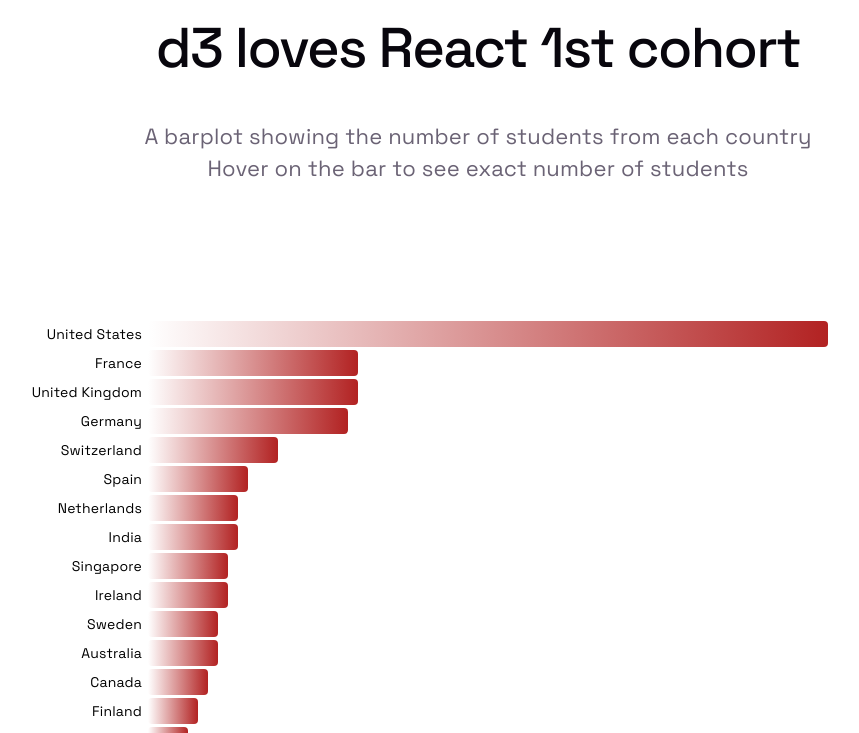
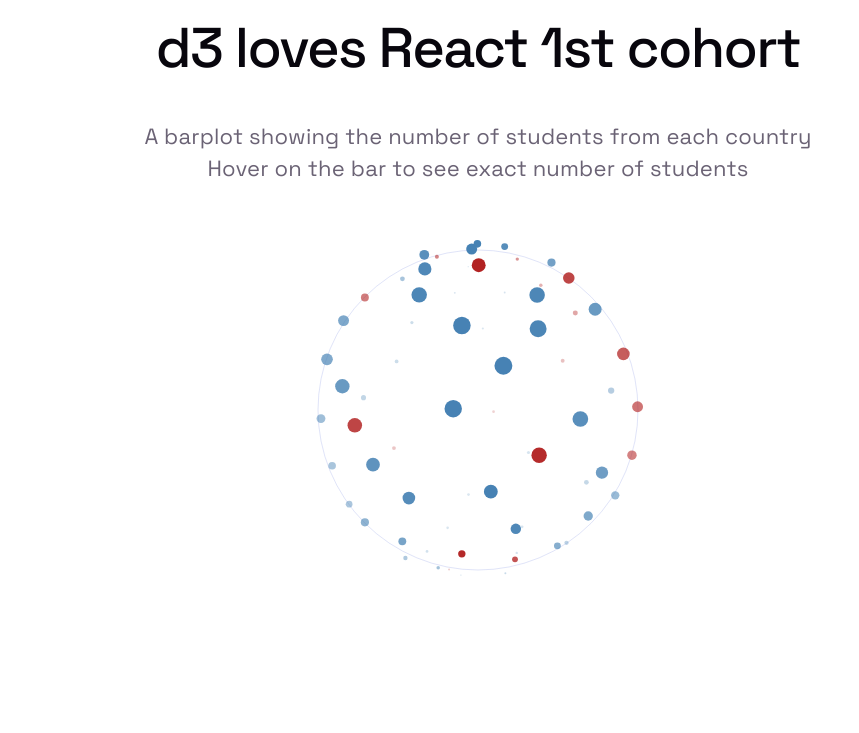
Before and after one commit to mic-wypych/d3_charts, a React (Vite) app: page / in a window 1280 px wide. Shown: the top 733 px of the page, without its empty margins (162-1021 px from the left). Built offline with nearby package versions, Linux system fonts and the light colour scheme.

Commit message:
first version of the circle

```diff
--- a/src/App.jsx
+++ b/src/App.jsx
@@ -1,5 +1,6 @@
 import './App.css'
 import { Barplot } from './Barplot'
+import { SpinningBall } from './SpinningBall'
 
 function App() {
 
@@ -33,6 +34,7 @@ function App() {
       <div>A barplot showing the number of students from each country
         <br></br>Hover on the bar to see exact number of students</div>
 
+      <SpinningBall />
       <Barplot data={data} />
     </div>
   )
--- /dev/null
+++ b/src/SpinningBall.jsx
@@ -0,0 +1,100 @@
+import { useState, useEffect, useRef } from "react";
+
+export const SpinningBall = () => {
+    const width = 400;
+    const height = 400;
+    const cx = width / 2;
+    const cy = height / 2;
+    const R = 160;
+    const N = 11; // number of ellipses (latitude rings)
+
+    const [angle, setAngle] = useState(0);
+    const rafRef = useRef();
+    const startRef = useRef(null);
+    // Per-ring config: fixed on mount
+    const ringConfigs = useRef(
+        Array.from({ length: N }, () => {
+            // Random starting position for the whole ring
+            const ringPhase = Math.random() * 2 * Math.PI;
+
+            // Random number of points: 3 to 5
+            const count = 5 + Math.floor(Math.random() * 3);
+
+            // Generate unequal gaps that sum to 2π:
+            // draw random weights, then normalize to 2π
+            const weights = Array.from({ length: count }, () => 0.5 + Math.random());
+            const total = weights.reduce((s, w) => s + w, 0);
+            const intraOffsets = weights.reduce((acc, w) => {
+                acc.push((acc.at(-1) ?? 0) + (w / total) * 2 * Math.PI);
+                return acc;
+            }, []);
+
+            const colors = intraOffsets.map(() =>
+                Math.random() < 0.25 ? "firebrick" : "steelblue"
+            );
+
+            return { ringPhase, intraOffsets, colors };
+        })
+    );
+
+    useEffect(() => {
+        const speed = 0.0002; // radians per ms
+
+        const animate = (timestamp) => {
+            if (startRef.current === null) startRef.current = timestamp;
+            const elapsed = timestamp - startRef.current;
+            setAngle((elapsed * speed) % (2 * Math.PI));
+            rafRef.current = requestAnimationFrame(animate);
+        };
+
+        rafRef.current = requestAnimationFrame(animate);
+        return () => cancelAnimationFrame(rafRef.current);
+    }, []);
+
+    // Build one entry per point across all rings
+    const points = [];
+    for (let i = 0; i < N; i++) {
+        const phi = Math.PI * (i + 1) / (N + 1);
+        const rx = R * Math.sin(phi);
+        const ry = rx * 0.28;
+        const ringCy = cy - R * Math.cos(phi);
+        const { ringPhase, intraOffsets, colors } = ringConfigs.current[i];
+
+        for (let j = 0; j < intraOffsets.length; j++) {
+            const offset = intraOffsets[j];
+            const pointAngle = angle + ringPhase + offset;
+            const px = cx + rx * Math.cos(pointAngle);
+            const py = ringCy - ry * Math.sin(pointAngle);
+            const depth = (Math.sin(pointAngle) + 1) / 2;
+            const pointR = (2 + 7 * Math.sin(phi)) * (0.15 + 0.85 * depth);
+            const opacity = 0.2 + 0.8 * depth;
+            points.push({ px, py, pointR, opacity, depth, color: colors[j] });
+        }
+    }
+
+    // Draw back points first so front points render on top
+    const sorted = [...points].sort((a, b) => a.depth - b.depth);
+
+    return (
+        <svg width={width} height={height}>
+            <circle
+                cx={cx}
+                cy={cy}
+                r={R}
+                fill="none"
+                stroke="rgba(100, 120, 220, 0.2)"
+                strokeWidth={1}
+            />
+            {sorted.map((pt, i) => (
+                <circle
+                    key={i}
+                    cx={pt.px}
+                    cy={pt.py}
+                    r={pt.pointR}
+                    fill={pt.color}
+                    opacity={pt.opacity}
+                />
+            ))}
+        </svg>
+    );
+};
```
